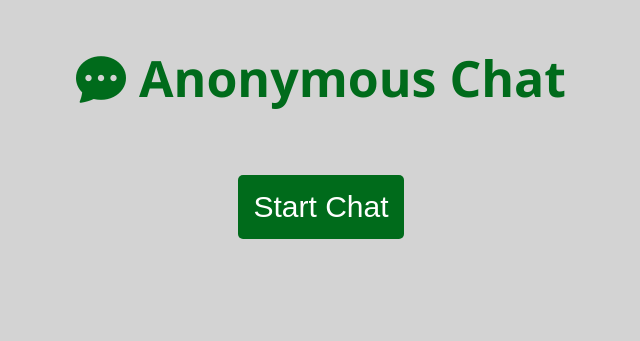
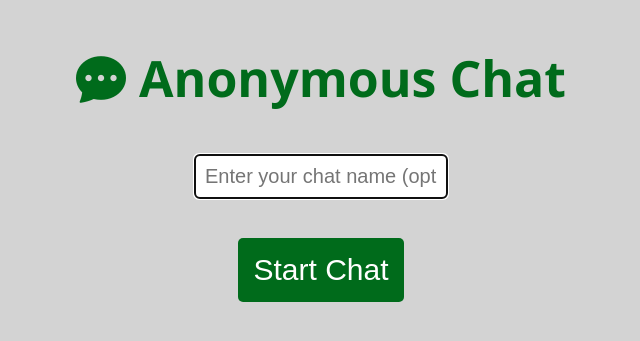
Before and after one commit to MurtadaAhmed/AnonymousChat, a Django app: page / in a window 1280 px wide. Shown: the top 341 px of the page, without its empty margins (319-959 px from the left). Run offline with Django 4.2, Linux system fonts and the light colour scheme; some libraries are stand-ins or nearby versions.

Commit message:
updated front end.. added optional chat name

```diff
--- a/chat/templates/chat/chatPage.html
+++ b/chat/templates/chat/chatPage.html
@@ -15,6 +15,9 @@
     <div class="mainContainer">
         <h1 class="logo"><i class="bi bi-chat-dots-fill"></i>
             <a href="{% url "chat-page" %}">Anonymous Chat</a> </h1>
+        <div class="name_input">
+            <input type="text" id="nameInput" placeholder="Enter your chat name (optional)" />
+        </div>
         <button id="startChat">Start Chat</button>
 {#         login/logout functionality#}
 {#        <div class="loginLogout">#}
--- a/static/app.js
+++ b/static/app.js
@@ -1,9 +1,17 @@
 window.onload = function () {
 let startChat = document.getElementById("startChat");
+document.getElementById("nameInput").focus();
+document.getElementById("nameInput").onkeyup = function (e) {
+    if (e.key === "Enter") {
+        startChat.click();
+    }
+}
 startChat.addEventListener("click", function (e) {
+    let optionalName = document.getElementById("nameInput").value;
+
   document.getElementById("messages").style.display = "block"; // display the chat container
   e.currentTarget.style.display = "none"; // hide the startchat button
-
+    document.getElementById("nameInput").style.display = "none"; // hide the name input field
 
   // generating the random username
   let anonNames = [
@@ -14,7 +22,13 @@ startChat.addEventListener("click", function (e) {
   function randomSelect() {
     return anonNames[(Math.floor(Math.random() * anonNames.length))];
   }
-  let currentUser = randomSelect();
+  let currentUser;
+  if (!optionalName){
+      currentUser = randomSelect();
+  } else {
+        currentUser = optionalName + Math.floor(Math.random() * 1000);
+  }
+
 
 
   let chatSocket;
@@ -38,7 +52,9 @@ startChat.addEventListener("click", function (e) {
           chatSocket.close();
         }
         document.getElementById("messages").innerHTML = ""; // clear the messages
-        currentUser = randomSelect(); // generate a new random username
+        if (!optionalName) {
+            currentUser = randomSelect(); // generate a new random username
+        }
         document.querySelector("#currentUser").textContent = "Your name: " + currentUser; // update the displayed username
 
         connect() // call the connect function to create a new websocket connection
--- a/static/style.css
+++ b/static/style.css
@@ -51,6 +51,17 @@ body {
 }
 #startChat:hover {
     background-color: #004d14; /* New color when hovering */
+}
+
+#nameInput {
+    width: 20%;
+    padding: 10px;
+    border: none;
+    border-radius: 5px;
+    box-sizing: border-box;
+    font-size: 20px;
+    display: block;
+    margin: 10px auto;
 }
 
 
```
